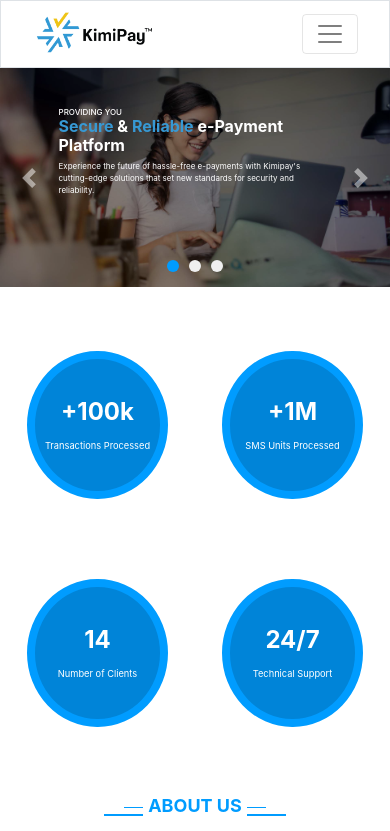
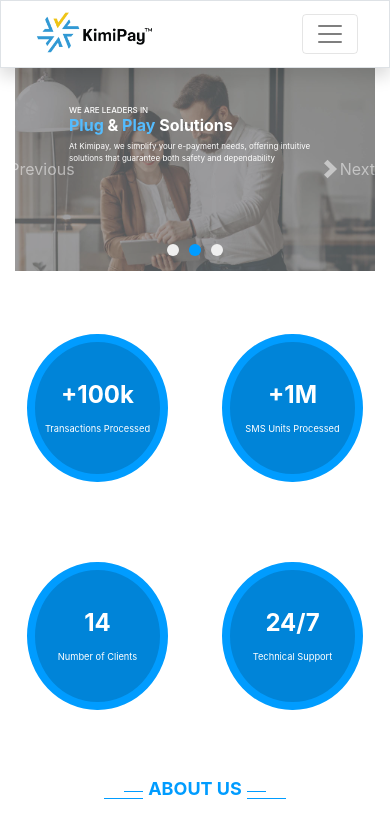
Before and after one commit to GloriaMMuthumbi/kimipayco, a React (Create React App) app: page / in a window 390 px wide. Shown: the top 831 px of the page. Built offline with nearby package versions, Linux system fonts and the light colour scheme.

Commit message:
working on responsivenetss and carousel

```diff
--- a/src/App.css
+++ b/src/App.css
@@ -81,6 +81,7 @@ p {
 .section {
   display: flex;
   flex-direction: column;
+  display: flex;
 }
 
 .row {
@@ -97,6 +98,7 @@ p {
   width: auto;
   height: auto;
   border-radius: 10px;
+  margin-left: 10%;
 }
 
 .aboutus-text{
@@ -104,6 +106,7 @@ p {
   padding: 0;
   display: flex;
   justify-content: center;
+  margin-right: 10%;
 }
 
 .aboutus-text .heading {
@@ -119,7 +122,7 @@ p {
 }
 
 .blue-text {
-  color: #3799d4;
+  color: #009CFF;
 }
 
 .paragraph {
@@ -446,11 +449,17 @@ a:hover, a:focus {
   }
 
   .service-name {
-    white-space: nowrap;
+    white-space: normal;
+  }
+
+  .service-img {
+    width: 100%;
+    height: 95%;
   }
 
   .services {
-    padding-bottom: 20px;
+    width: 100%;
+    background-color: cyan;
   }
 
   .aboutus-img {
@@ -480,8 +489,8 @@ a:hover, a:focus {
   .col-md-3 .card {
     border-radius: 50%;
     background-color: #0084d8;
-    height: 57%;
-    width: 100%;
+    height: 180px;
+    width: 180px;
     justify-content: center;
     align-items: center;
     border: 8px solid #009CFF;
--- a/src/Components/AboutUs.js
+++ b/src/Components/AboutUs.js
@@ -1,6 +1,6 @@
 const AboutUsComponent = () => {
     return (
-        <div className="container">
+        <div className="container-fluid section-section">
             <div className="row section">
                 <div className="title">
                     <div className="lines">
@@ -27,7 +27,7 @@ const AboutUsComponent = () => {
                 </div>
             </div>
         </div>
-     );
+    );
 }
 
 export default AboutUsComponent;
--- a/src/Components/Carousel.js
+++ b/src/Components/Carousel.js
@@ -1,68 +1,119 @@
-import React from "react";
-import "../App.css";
+import React from 'react';
+import Carousel from 'react-bootstrap/Carousel';
+import ExampleCarouselImage from './ExampleCarouselImage';
 
-function CarouselComponent() {
+const CarouselComponent = () => {
     return (
-        <div id="carouselExampleCaptions" className="carousel slide" data-bs-ride="carousel">
-        <div className="carousel-inner">
-        <div className="carousel-indicators">
-            <button
-            type="button"
-            data-bs-target="#carouselExampleCaptions"
-            data-bs-slide-to="0"
-            className="active"
-            aria-current="true"
-            aria-label="Slide 1"
-            ></button>
-            <button
-            type="button"
-            data-bs-target="#carouselExampleCaptions"
-            data-bs-slide-to="1"
-            aria-label="Slide 2"
-            ></button>
-            <button
-            type="button"
-            data-bs-target="#carouselExampleCaptions"
-            data-bs-slide-to="2"
-            aria-label="Slide 3"
-            ></button>
-        </div>
-            <div className="carousel-item active">
+        <div className='container-fluid'>
+            <Carousel fade>
+            <Carousel.Item key={1}>
+                <ExampleCarouselImage
+                text="First slide"
+                imageSrc="./carousel-1.jpg"
+                />
                 <div className="rectangle"></div>
-                <img src="./carousel-1.jpg" className="d-block w-100" alt="Wild Landscape" />
-                <div className="carousel-caption d-md-block d-md-block position-absolute top-0 start-0">
-                    <h6>Providing you</h6>
-                    <h1><span className="blue-text">Secure</span> & <span className="blue-text">Reliable</span> e-Payment Platform</h1>
-                    <p>Experience the future of hassle-free e-payments with Kimipay's cutting-edge solutions that set new standards for security and reliability.</p>
-                </div>
-            </div>
-            <div className="carousel-item">
+                <Carousel.Caption>
+                <h6>Providing you</h6>
+                <h1><span className="blue-text">Secure</span> & <span className="blue-text">Reliable</span> e-Payment Platform</h1>
+                <p>Experience the future of hassle-free e-payments with Kimipay's cutting-edge solutions that set new standards for security and reliability.</p>
+                </Carousel.Caption>
+            </Carousel.Item>
+            <Carousel.Item key={2}>
+                <ExampleCarouselImage
+                text="Second slide"
+                imageSrc="./carousel-2.jpg"
+                />
                 <div className="rectangle"></div>
-                <img src="./carousel-2.jpg" className="d-block w-100" alt="Camera" />
-                <div className="carousel-caption d-none d-md-block">
-                    <h5>Second slide label</h5>
-                    <p>Lorem ipsum dolor sit amet, consectetur adipiscing elit.</p>
-                </div>
-            </div>
-            <div className="carousel-item">
+                <Carousel.Caption>
+                <h6>We are leaders in</h6>
+                <h1><span className="blue-text">Plug</span> & <span className="blue-text">Play</span> Solutions</h1>
+                <p>At Kimipay, we simplify your e-payment needs, offering intuitive solutions that guarantee both safety and dependability</p>
+                </Carousel.Caption>
+            </Carousel.Item>
+            <Carousel.Item key={3}>
+                <ExampleCarouselImage
+                text="Second slide"
+                imageSrc="./carousel-3.jpg"
+                />
                 <div className="rectangle"></div>
-                <img src="./carousel-3.jpg" className="d-block w-100" alt="Exotic Fruits" />
-                <div className="carousel-caption d-none d-md-block">
-                    <h5>Third slide label</h5>
-                    <p>Praesent commodo cursus magna, vel scelerisque nisl consectetur.</p>
-                </div>
-            </div>
-        </div>
-        <button className="carousel-control-prev" type="button" data-bs-target="#carouselExampleCaptions" data-bs-slide="prev">
-            <span className="carousel-control-prev-icon" aria-hidden="true"></span>
-            <span className="visually-hidden"></span>
-        </button>
-        <button className="carousel-control-next" type="button" data-bs-target="#carouselExampleCaptions" data-bs-slide="next">
-            <span className="carousel-control-next-icon" aria-hidden="true"></span>
-            <span className="visually-hidden"></span>
-        </button>
+                <Carousel.Caption>
+                <h6>We offer the</h6>
+                <h1><span className="blue-text">Fastest</span> SMS Speeds</h1>
+                <p>Unlock the swiftness of out bulk SMS services.</p>
+                </Carousel.Caption>
+            </Carousel.Item>
+            </Carousel>
         </div>
     );
-}
+};
 
 export default CarouselComponent;
+
+// import React from "react";
+// import "../App.css";
+
+// function CarouselComponent() {
+//     return (
+//         <div id="carouselExampleCaptions" className="carousel slide" data-bs-ride="carousel">
+//         <div className="carousel-inner">
+//         <div className="carousel-indicators">
+//             <button
+//             type="button"
+//             data-bs-target="#carouselExampleCaptions"
+//             data-bs-slide-to="0"
+//             className="active"
+//             aria-current="true"
+//             aria-label="Slide 1"
+//             ></button>
+//             <button
+//             type="button"
+//             data-bs-target="#carouselExampleCaptions"
+//             data-bs-slide-to="1"
+//             aria-label="Slide 2"
+//             ></button>
+//             <button
+//             type="button"
+//             data-bs-target="#carouselExampleCaptions"
+//             data-bs-slide-to="2"
+//             aria-label="Slide 3"
+//             ></button>
+//         </div>
+//             <div className="carousel-item active">
+//                 <div className="rectangle"></div>
+//                 <img src="./carousel-1.jpg" className="d-block w-100" alt="Wild Landscape" />
+//                 <div className="carousel-caption d-md-block d-md-block position-absolute top-0 start-0">
+//                     <h6>Providing you</h6>
+//                     <h1><span className="blue-text">Secure</span> & <span className="blue-text">Reliable</span> e-Payment Platform</h1>
+//                     <p>Experience the future of hassle-free e-payments with Kimipay's cutting-edge solutions that set new standards for security and reliability.</p>
+//                 </div>
+//             </div>
+//             <div className="carousel-item">
+//                 <div className="rectangle"></div>
+//                 <img src="./carousel-2.jpg" className="d-block w-100" alt="Camera" />
+//                 <div className="carousel-caption d-none d-md-block">
+//                     <h5>Second slide label</h5>
+//                     <p>Lorem ipsum dolor sit amet, consectetur adipiscing elit.</p>
+//                 </div>
+//             </div>
+//             <div className="carousel-item">
+//                 <div className="rectangle"></div>
+//                 <img src="./carousel-3.jpg" className="d-block w-100" alt="Exotic Fruits" />
+//                 <div className="carousel-caption d-none d-md-block">
+//                     <h5>Third slide label</h5>
+//                     <p>Praesent commodo cursus magna, vel scelerisque nisl consectetur.</p>
+//                 </div>
+//             </div>
+//         </div>
+//         <button className="carousel-control-prev" type="button" data-bs-target="#carouselExampleCaptions" data-bs-slide="prev">
+//             <span className="carousel-control-prev-icon" aria-hidden="true"></span>
+//             <span className="visually-hidden"></span>
+//         </button>
+//         <button className="carousel-control-next" type="button" data-bs-target="#carouselExampleCaptions" data-bs-slide="next">
+//             <span className="carousel-control-next-icon" aria-hidden="true"></span>
+//             <span className="visually-hidden"></span>
+//         </button>
+//         </div>
+//     );
+// }
+
+// export default CarouselComponent;
--- /dev/null
+++ b/src/Components/ExampleCarouselImage.js
@@ -0,0 +1,15 @@
+import React from 'react';
+
+const ExampleCarouselImage = ({ text, imageSrc }) => {
+  return (
+    <div>
+      <img
+        className="d-block w-100"
+        src={imageSrc}
+        alt={text}
+      />
+    </div>
+  );
+};
+
+export default ExampleCarouselImage;
--- a/src/Components/Services.js
+++ b/src/Components/Services.js
@@ -3,7 +3,11 @@ import React from 'react';
 const ServicesComponent = () => {
   return (
     <div className="container">
-      <div className="row section">
+
+      <div className='container-fluid'>
+
+      </div>
+      {/* <div className="row section">
         <div className="title">
           <div className="lines">
             <div className="short-line left"></div>
@@ -36,7 +40,7 @@ const ServicesComponent = () => {
             <p className="service-name">BULK SMS</p>
           </div>
         </div>
-      </div>
+      </div> */}
     </div>
   );
 }
```
Also changed, not shown: src/Components/Inforgraphs.js (+21 -21 lines).
